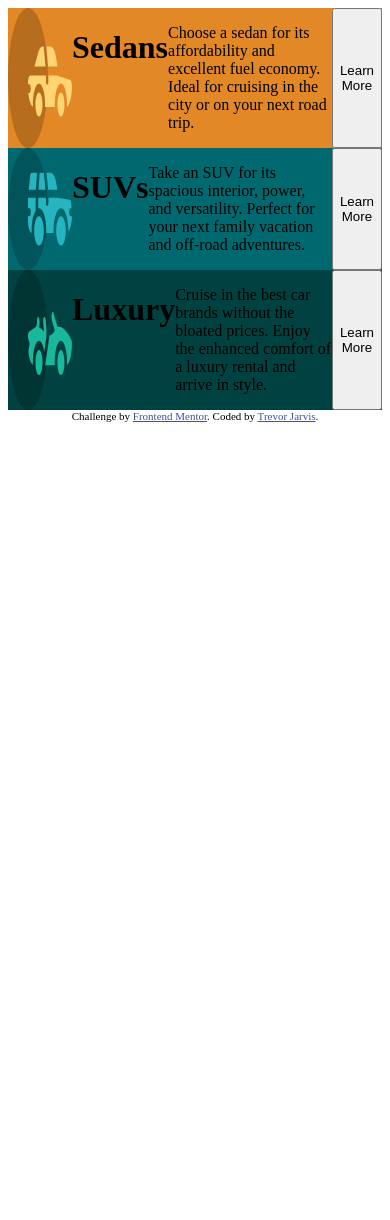
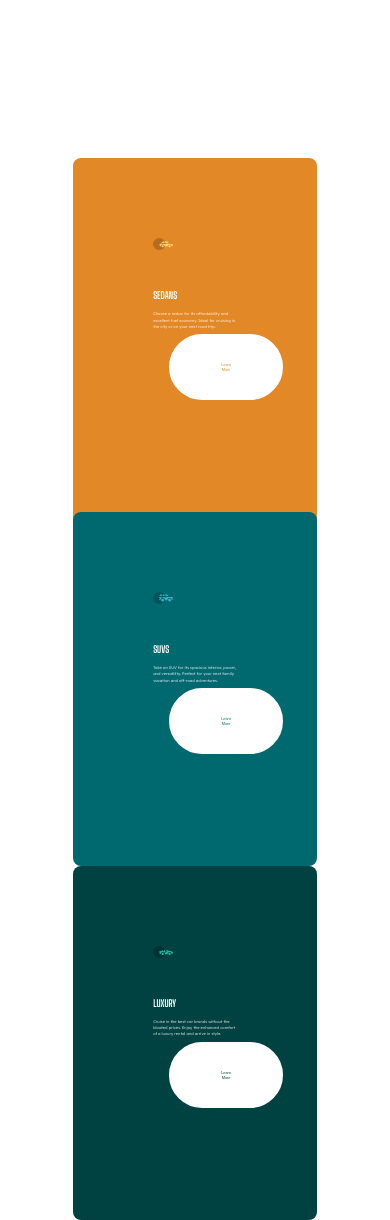
Before and after one commit to TrevorMadeSomething/Front-end-mentor, a PHP site: page / in a window 390 px wide. Before the commit the page ends 422 px from the top, so only its background shows below. Run offline with PHP 8.4, Linux system fonts and the light colour scheme.

Commit message:
added mobile display support

```diff
--- a/3-column-preview-card-component/index.html
+++ b/3-column-preview-card-component/index.html
@@ -19,38 +19,39 @@
     <div class="sedans-card card">
       <img src="./images/icon-sedans.svg" alt="icon-sedans">
       <h1>Sedans</h1>
+      <div class="p-container">
         <p>
           Choose a sedan for its affordability and excellent fuel economy. Ideal for cruising in the city
           or on your next road trip.
         </p>
-      <button class="btn-learn">Learn More</button>
+      </div>
+      <button class="btn-learn btn-learn-sedans">Learn More</button>
     </div>
 
     <div class="suvs-card card">
       <img src="./images/icon-suvs.svg" alt="icon-suvs">
       <h1>SUVs</h1>
+      <div class="p-container">
         <p>
           Take an SUV for its spacious interior, power, and versatility. Perfect for your next family vacation
           and off-road adventures.
         </p>
-      <button class="btn-learn">Learn More</button>
+      </div>
+      <button class="btn-learn btn-learn-suvs">Learn More</button>
     </div>
 
     <div class="luxury-card card">
       <img src="./images/icon-luxury.svg" alt="icon-luxury">
       <h1>Luxury</h1>
+      <div class="p-container">
         <p>
           Cruise in the best car brands without the bloated prices. Enjoy the enhanced comfort of a luxury
           rental and arrive in style.
         </p>
-      <button class="btn-learn">Learn More</button>
+      </div>
+      <button class="btn-learn btn-learn-luxury">Learn More</button>
     </div>
 
-  </div>
-
-  <div class="attribution">
-    Challenge by <a href="https://www.frontendmentor.io?ref=challenge" target="_blank">Frontend Mentor</a>.
-    Coded by <a href="#">Trevor Jarvis</a>.
   </div>
 </body>
 
--- a/3-column-preview-card-component/styles.css
+++ b/3-column-preview-card-component/styles.css
@@ -9,41 +9,124 @@
     --clr-neutral-transparent-white: hsla(0, 0%, 100%, 0.75);
     --clr-neutral-very-light-gray: hsl(0, 0%, 95%);
 
-    --ff-primary: 'Lexend Deca', sans-serif;
-    --ff-header: 'Big Shoulders Display', sans-serif;
+    --ff-primary: Lexend Deca, sans-serif;
+    --ff-header: Big Shoulders Display, sans-serif;
+}
+
+* {
+    box-sizing: border-box;
+}
+
+html,
+body {
+    min-height: 100%;
+    background: #fff;
+    color: #000;
+    display: flex;
+    align-items: center;
+    justify-content: center;
+}
+
+
+body,
+ul,
+ol,
+dl {
+    margin: 0;
+}
+
+img {
+    border: none;
+    width: 5vw;
+    height: auto;
+    margin-bottom: 2rem;
 }
 
 body {
     background-color: var(--clr-neutral-transparent-white);
+    flex-direction: column;
 }
 
 .large-container {
+    width: 62.5vw;
+    height: 62.5vh;
+    display: flex;
+    flex-direction: row;
     background-color: var(--clr-primary-bright-orange);
+    border-radius: .5rem;
 }
 
 .card {
     display: flex;
-    flex-direction: row;
+    flex-direction: column;
+    border-radius: .5rem;
+    padding: 5rem;
+}
+
+h1 {
+    font-family: var(--ff-header);
+    text-transform: uppercase;
+    font-weight: 900;
+    font-size: 2.5vw;
+    letter-spacing: 0px;
+    color: white;
+}
+
+p {
+    font-family: var(--ff-primary);
+    line-height: 1.6;
+    color: var(--clr-neutral-transparent-white);
+    font-size: 1vw;
+    flex-grow: 1;
 }
 
 .suvs-card {
     background-color: var(--clr-primary-dark-cyan);
 }
 
+.btn-learn-suvs {
+    color: var(--clr-primary-dark-cyan);
+}
+
+.btn-learn-sedans {
+    color: var(--clr-primary-bright-orange);
+}
+
+.btn-learn-luxury {
+    color: var(--clr-praimary-very-dark-cyan);
+}
+
 .luxury-card {
     background-color: var(--clr-praimary-very-dark-cyan);
 }
 
+.btn-learn {
+    text-decoration: none;
+    background-color: white;
+    border: none;
+    text-align: center;
+    border-radius: 4rem;
+    padding: 1.5rem 3rem;
+    cursor: pointer;
+    transition: 200ms ease-in-out;
+    align-self: flex-start;
+    font-size: 1vw;
+    margin-top: auto;
+    margin-bottom: 2rem;
+    margin-left: 1rem;
+    border: 4px solid white;
+}
+
+.btn-learn:hover {
+    border: 4px solid white;
+    background-color: transparent;
+    color: white;
+
+}
 
 
-
-
-
-.attribution {
-    font-size: 11px;
-    text-align: center;
+@media (max-width: 1226px) {
+    .large-container {
+        flex-direction: column;
+    }
 }
-
-.attribution a {
-    color: hsl(228, 45%, 44%);
-}
```
Lines whose indentation alone changed are shown as unchanged.
